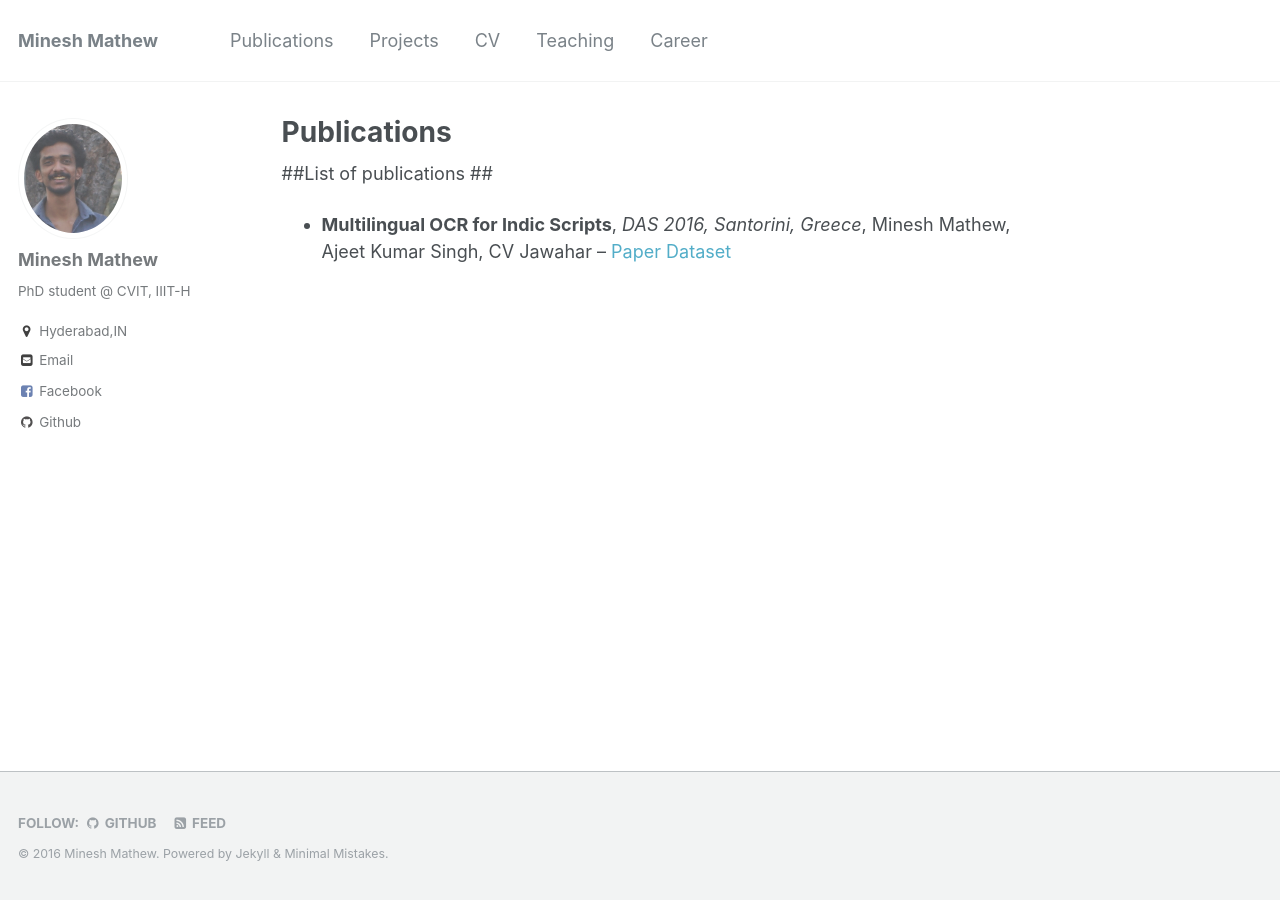
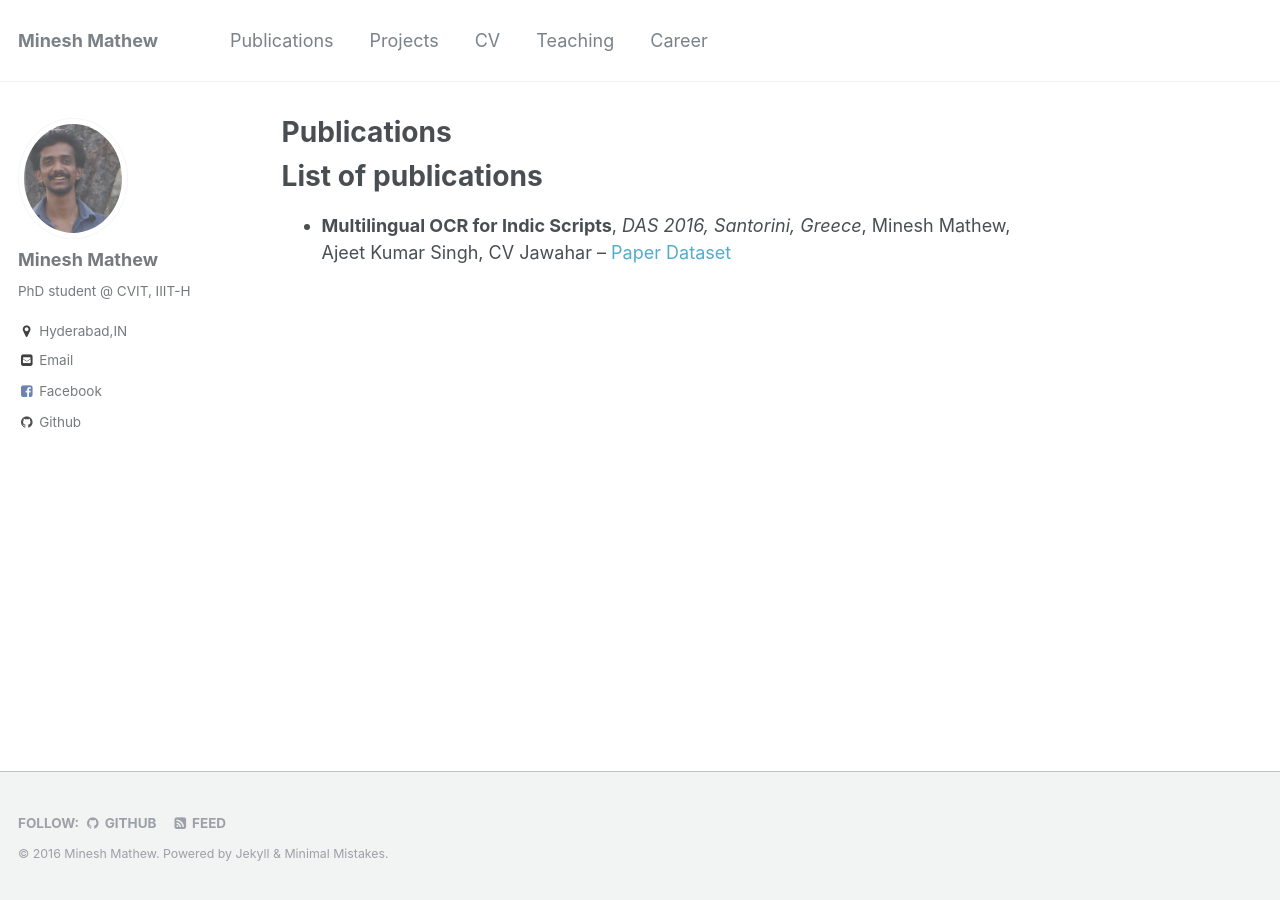
Before and after one commit to mineshmathew/mineshmathew.github.io, a Jekyll site: the page built from _pages/Publications.markdown, in a window 1280 px wide. Built offline with Jekyll 4.4.1, drawn with Linux system fonts in a browser that asks for light colours.

Commit message:
builtagain

```diff
--- a/_pages/Publications.markdown
+++ b/_pages/Publications.markdown
@@ -6,7 +6,8 @@
 permalink: /Publications.html
 author_profile: true
 ---
-##List of publications ##
+List of publications
+=========
 - **Multilingual OCR for Indic Scripts**, *DAS 2016, Santorini, Greece*, Minesh Mathew, Ajeet Kumar Singh, CV Jawahar
 -- [Paper][1]  [Dataset][2]
 
```
Also changed, not shown: 2 other files.
